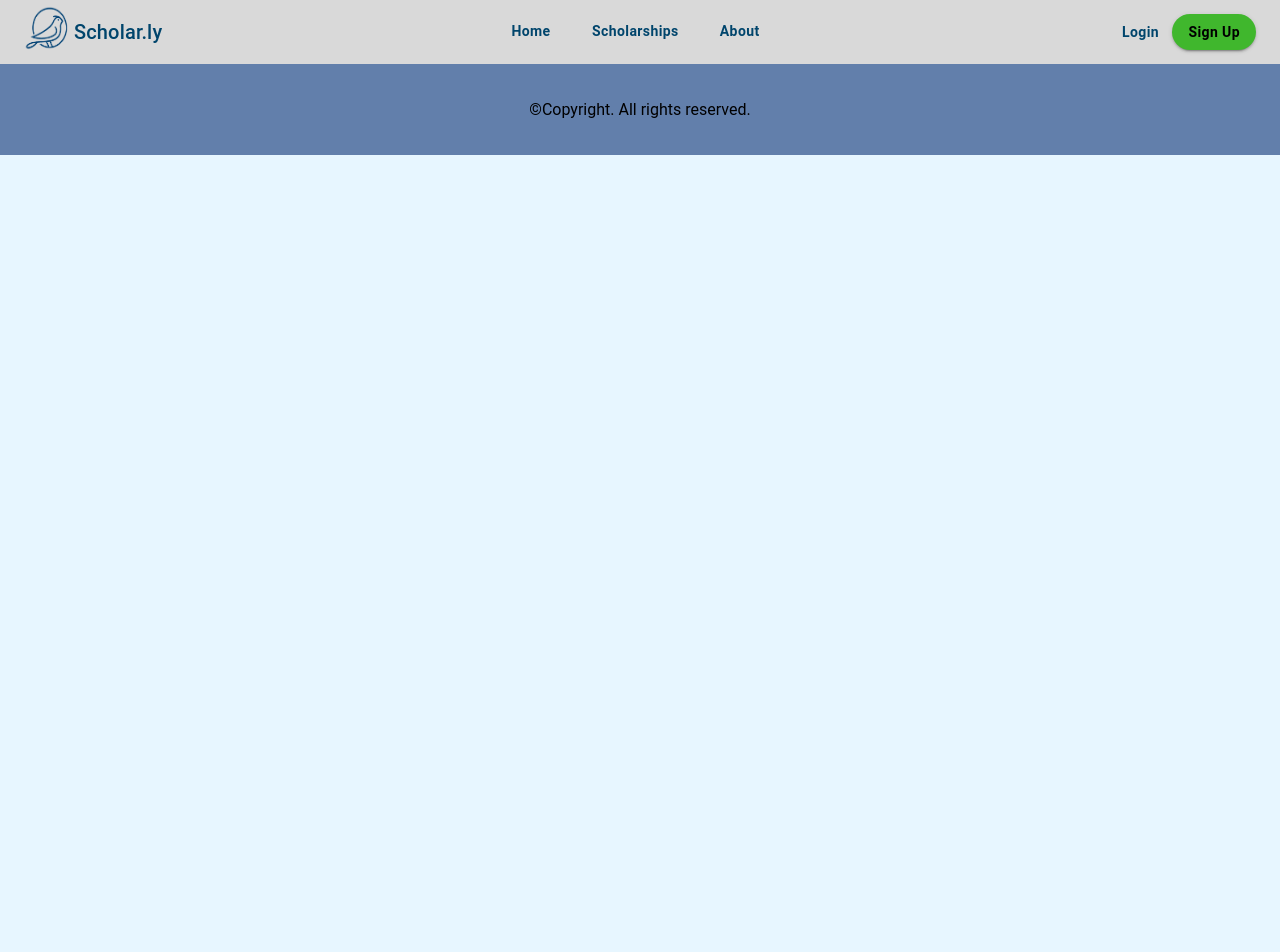
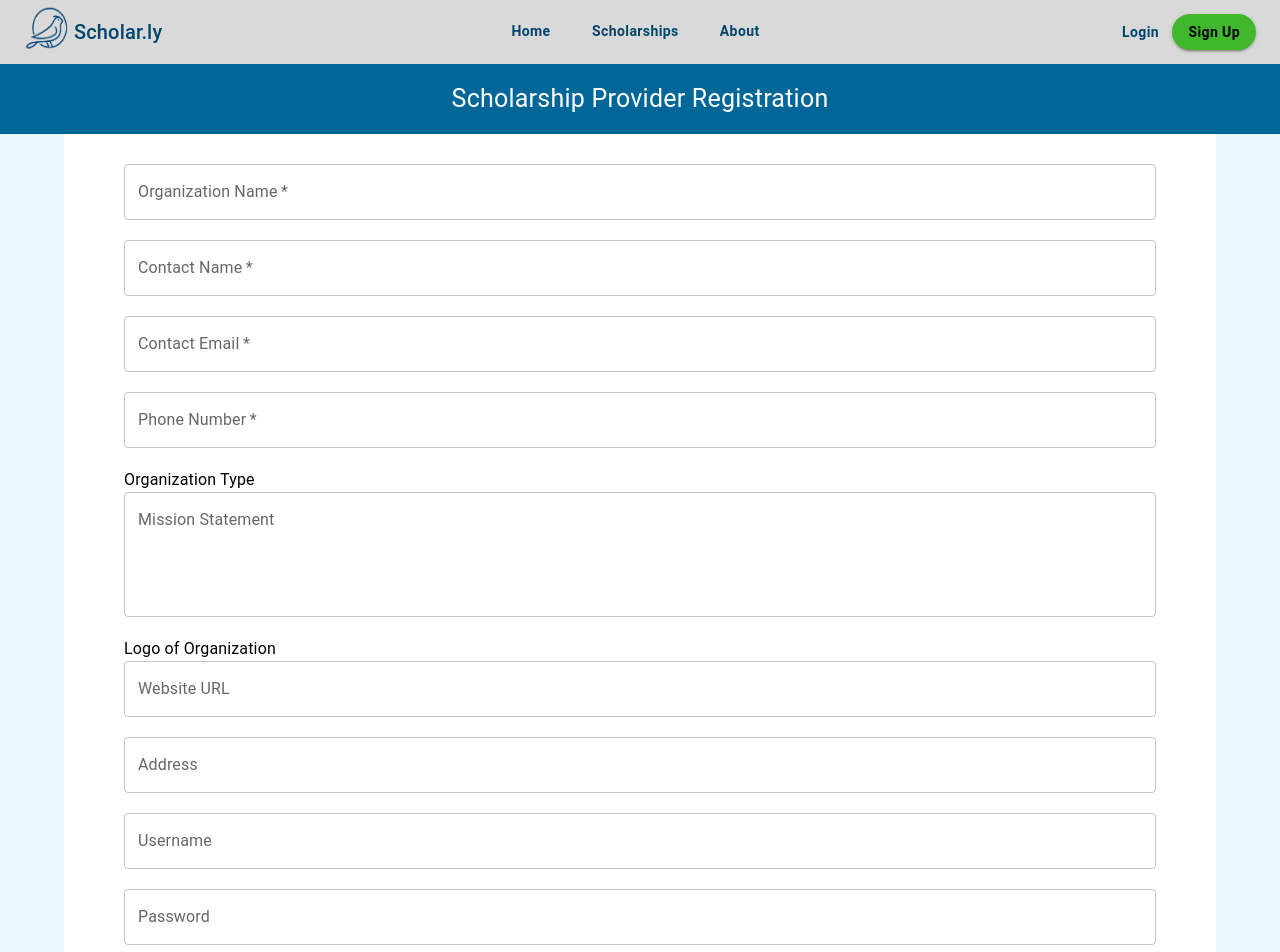
Before and after one commit to Reshyyy/scholarly-web2, a React (Vite) app: page /grantor-register in a window 1280 px wide. Shown: the top 952 px of the page. Before the commit the page ends 800 px from the top, so only its background shows below. Built offline with nearby package versions, Linux system fonts and the light colour scheme.

Commit message:
grantor registration page initial

```diff
--- a/src/App.jsx
+++ b/src/App.jsx
@@ -12,6 +12,7 @@ import Navbar2 from './components/header/Navbar2';
 import Navbar3 from './components/header/Navbar3';
 import SignUp2 from './pages/SignUp/SignUp2';
 import Login2 from './pages/Login/Login2';
+import GrantorRegister from './pages/Grantor/GrantorRegister';
 
 function App() {
   return (
@@ -24,6 +25,7 @@ function App() {
         <Route path="/login" element={<Login2 />} />
         <Route path="/scholarships" element={<Scholarships />} />
         <Route path="/about" element={<About />} />
+        <Route path="/grantor-register" element={<GrantorRegister />} />
       </Routes>
       <Footer />
     </Router>
--- /dev/null
+++ b/src/pages/Grantor/GrantorRegister.jsx
@@ -0,0 +1,95 @@
+import { Box, Button, Container, FormGroup, Grid, TextField, Typography } from '@mui/material'
+import React from 'react'
+
+function GrantorRegister() {
+  return (
+    <Grid>
+        <Box style={{ background: '#016698' }}>
+        <Typography color="white" textAlign='center' fontFamily='Roboto' fontSize='25px' fontStyle='normal' padding="16px">
+            Scholarship Provider Registration
+        </Typography>
+        </Box>
+        <Container>
+            <Grid style={{ background: '#fff' }}>
+                <Box component="form" height='auto' sx={{ margin: '0 60px'}}>
+
+                <FormGroup sx={{ paddingTop: '30px' }}>
+                <TextField
+                required
+                label="Organization Name"
+                fullWidth
+                style={{ marginBottom: '20px' }}
+                />
+                <TextField
+                required
+                label="Contact Name"
+                fullWidth
+                style={{ marginBottom: '20px' }}
+                />
+                <TextField
+                required
+                label="Contact Email"
+                fullWidth
+                style={{ marginBottom: '20px' }}
+                />
+                <TextField
+                required
+                label="Phone Number"
+                fullWidth
+                style={{ marginBottom: '20px' }}
+                />
+                <Typography>Organization Type</Typography>
+                <TextField
+                label="Mission Statement"
+                multiline
+                rows={4}
+                variant="outlined"
+                fullWidth
+                style={{ marginBottom: '20px' }}
+                />
+                <Typography>Logo of Organization</Typography>
+                <TextField
+                label="Website URL"
+                multiline
+                variant="outlined"
+                fullWidth
+                style={{ marginBottom: '20px' }}
+                />
+                <TextField
+                label="Address"
+                multiline
+                variant="outlined"
+                fullWidth
+                style={{ marginBottom: '20px' }}
+                />
+                <TextField
+                label="Username"
+                multiline
+                variant="outlined"
+                fullWidth
+                style={{ marginBottom: '20px' }}
+                />
+                <TextField
+                label="Password"
+                multiline
+                variant="outlined"
+                fullWidth
+                style={{ marginBottom: '20px' }}
+                />
+                <TextField
+                label="Confirm Password"
+                multiline
+                variant="outlined"
+                fullWidth
+                style={{ marginBottom: '20px' }}
+                />
+                <Button type='submit' variant='contained' style={{ margin: '30px auto', width: '400px', marginBottom: '100px' }}>Submit</Button>
+                </FormGroup>
+                </Box>
+            </Grid>
+        </Container>
+    </Grid>
+  )
+}
+
+export default GrantorRegister
```
